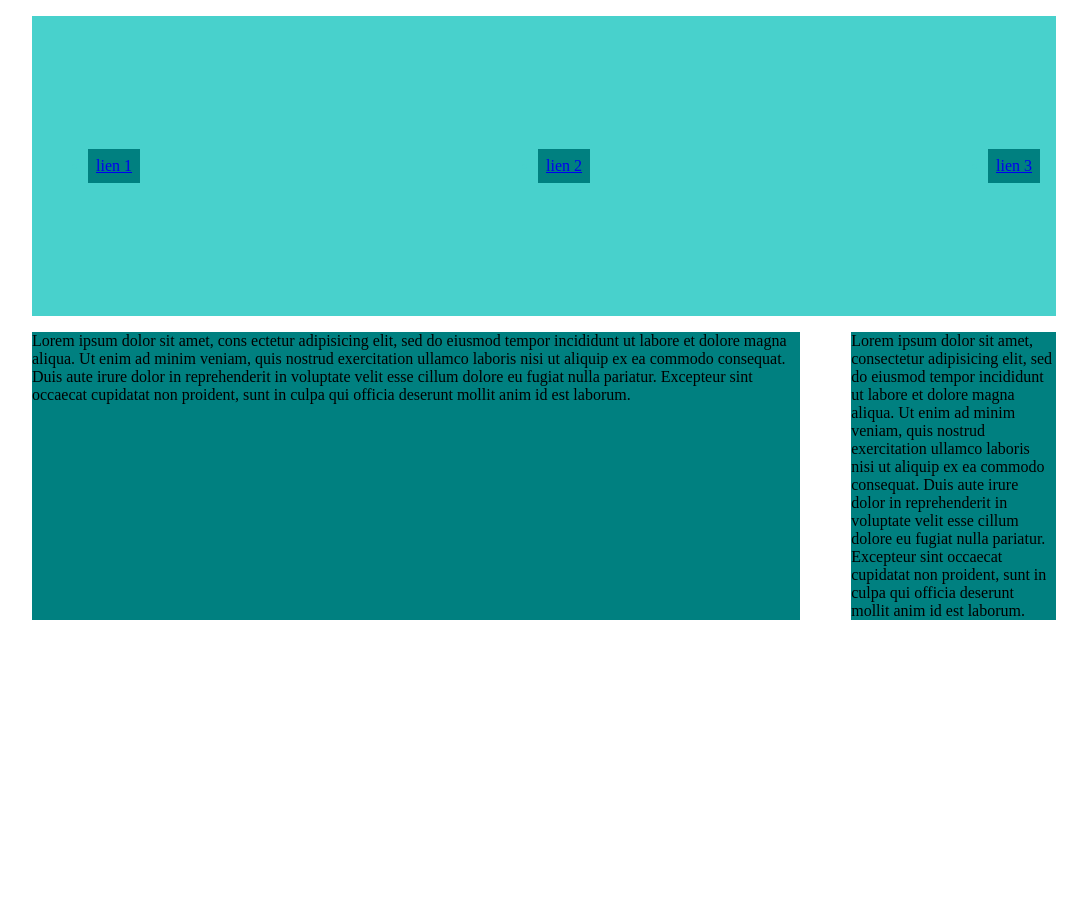
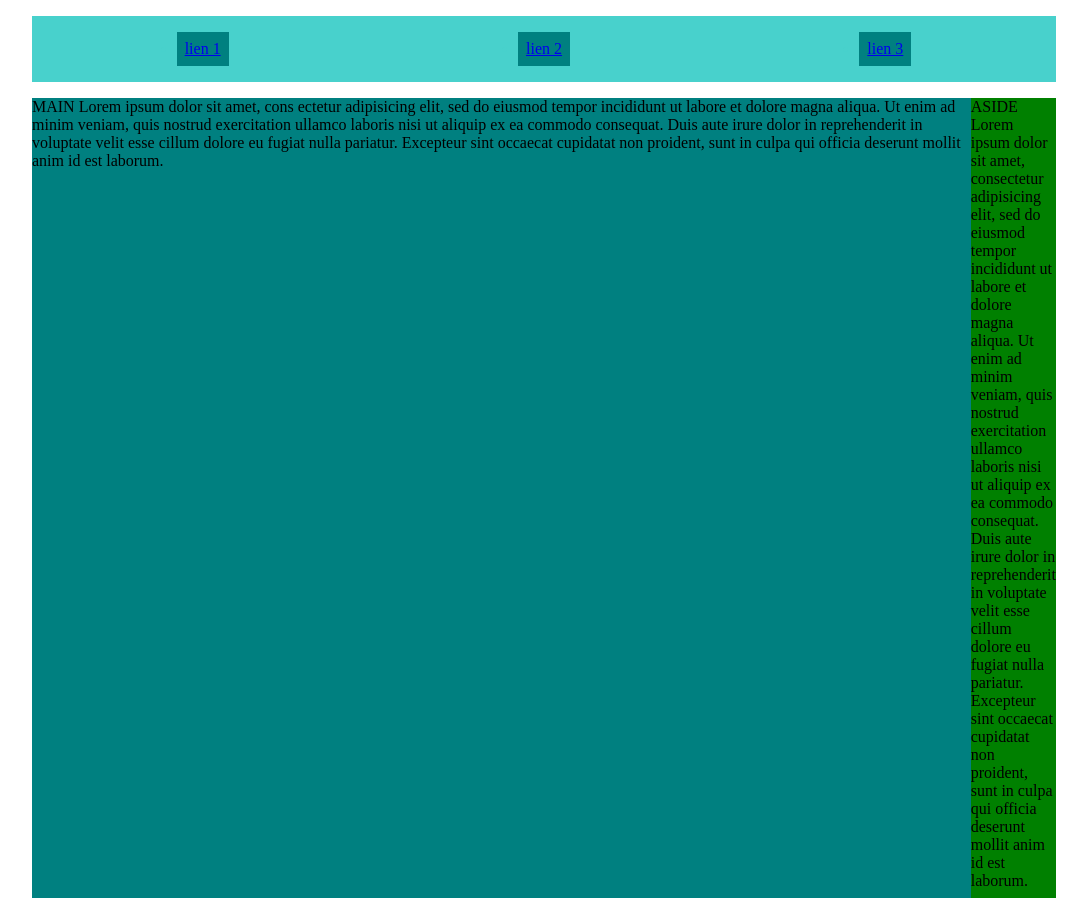
Before and after one commit to sveyres/exo1_flex, a plain HTML site: page index.html in a window 1280 px wide. Shown: the whole page, without its empty margins (96-1183 px from the left). Before the commit the page ends 800 px from the top, so only its background shows below. Drawn offline with Linux system fonts and the light colour scheme.

Commit message:
ça marche à peu près

```diff
--- a/css/style.css
+++ b/css/style.css
@@ -4,23 +4,18 @@
 body{
     width: 80%;
     margin: auto;
-    display: flex;
-    flex-wrap: wrap;
-    justify-content:space-between;
-
+    height: 700px;
 }
 header{
-    width: 100%;
-
+    background: gold;
 }
 ul{
     display: flex;
-    margin-top: 1em;
     background-color: MediumTurquoise;
-    justify-content:space-between;
+    justify-content:space-around;
     align-items:center;
-    height: 300px;}
-
+    padding-left: 0;
+}
 li{
     margin: 1em;
     padding: 0.5em;
@@ -28,11 +23,15 @@ li{
     color: MediumTurquoise;
 }
 main{
+    display: flex;
     background:teal;
-    width:75%;
+    width:100%;
+    align-items: stretch;
+    justify-content: space-between;
+    height: 800px;
 }
+aside{
+    background: green;
+    width: 25%;
 
-aside{
-    background: teal;
-    width: 20%;
 }
--- a/index.html
+++ b/index.html
@@ -17,10 +17,12 @@
             </nav>
         </header>
         <main>
-            Lorem ipsum dolor sit amet, cons    ectetur adipisicing elit, sed do eiusmod tempor incididunt ut labore et dolore magna aliqua. Ut enim ad minim veniam, quis nostrud exercitation ullamco laboris nisi ut aliquip ex ea commodo consequat. Duis aute irure dolor in reprehenderit in voluptate velit esse cillum dolore eu fugiat nulla pariatur. Excepteur sint occaecat cupidatat non proident, sunt in culpa qui officia deserunt mollit anim id est laborum.
+            <section>
+            MAIN Lorem ipsum dolor sit amet, cons    ectetur adipisicing elit, sed do eiusmod tempor incididunt ut labore et dolore magna aliqua. Ut enim ad minim veniam, quis nostrud exercitation ullamco laboris nisi ut aliquip ex ea commodo consequat. Duis aute irure dolor in reprehenderit in voluptate velit esse cillum dolore eu fugiat nulla pariatur. Excepteur sint occaecat cupidatat non proident, sunt in culpa qui officia deserunt mollit anim id est laborum.
+            </section>
+            <aside>
+                ASIDE Lorem ipsum dolor sit amet, consectetur adipisicing elit, sed do eiusmod tempor incididunt ut labore et dolore magna aliqua. Ut enim ad minim veniam, quis nostrud exercitation ullamco laboris nisi ut aliquip ex ea commodo consequat. Duis aute irure dolor in reprehenderit in voluptate velit esse cillum dolore eu fugiat nulla pariatur. Excepteur sint occaecat cupidatat non proident, sunt in culpa qui officia deserunt mollit anim id est laborum.
+            </aside>
         </main>
-        <aside class="">
-            Lorem ipsum dolor sit amet, consectetur adipisicing elit, sed do eiusmod tempor incididunt ut labore et dolore magna aliqua. Ut enim ad minim veniam, quis nostrud exercitation ullamco laboris nisi ut aliquip ex ea commodo consequat. Duis aute irure dolor in reprehenderit in voluptate velit esse cillum dolore eu fugiat nulla pariatur. Excepteur sint occaecat cupidatat non proident, sunt in culpa qui officia deserunt mollit anim id est laborum.
-        </aside>
     </body>
 </html>
```
